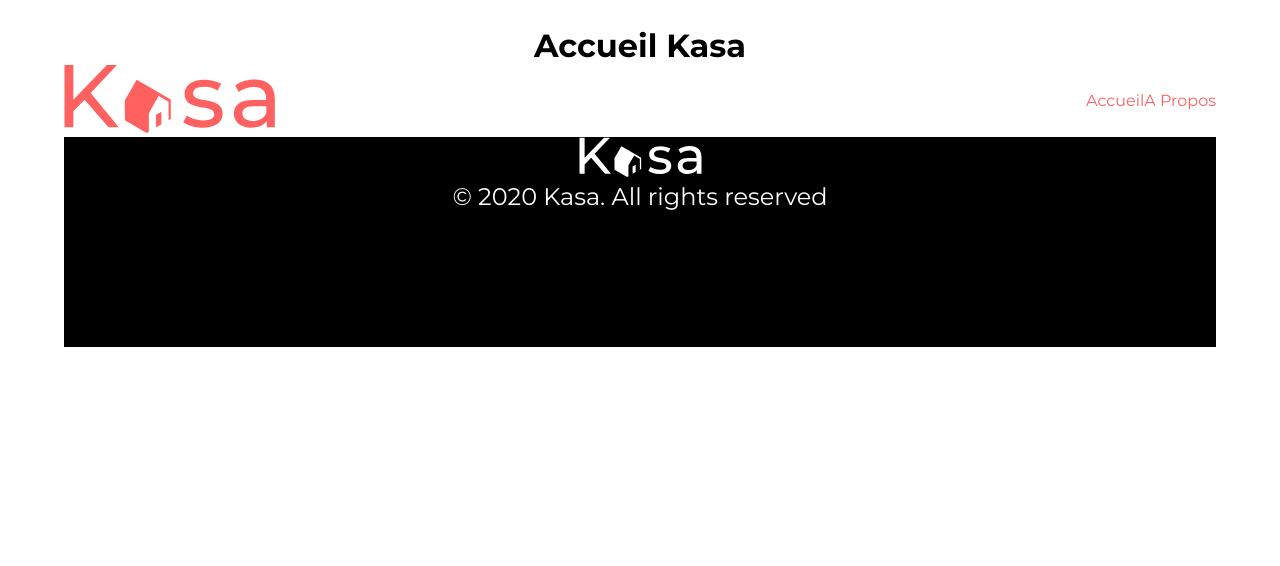
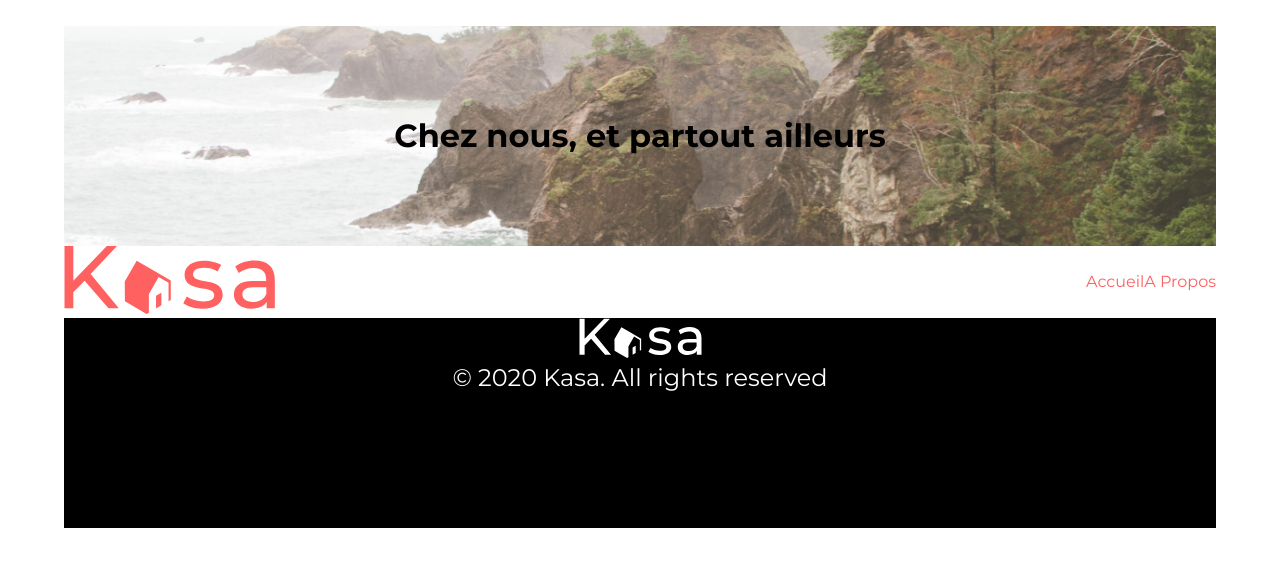
Before and after one commit to Rostishkin/Projet06-React-App-Kasa, a React (Create React App) app in the folder kasa/: page / in a window 1280 px wide. Shown: the top 566 px of the page. Built offline with nearby package versions, Linux system fonts and the light colour scheme.

Commit message:
images banner home & about + mise en place banner home
ajout des images home & about
mise en place de banner page Home

```diff
--- /dev/null
+++ b/kasa/src/components/HomeBanner.js
@@ -0,0 +1,11 @@
+import '../style/HomeBanner.css';
+
+export default function HomeBanner({children}) {
+
+    return (
+        <div className='banner-img'>
+            <div className='banner-cover'/>
+            {children}
+        </div>
+    )
+}
--- a/kasa/src/pages/Home.js
+++ b/kasa/src/pages/Home.js
@@ -1,7 +1,13 @@
+import { Link } from "react-router-dom";
+import HomeBanner from "../components/HomeBanner";
+
+
 export default function Home() {
     return (
-        <div>
-            <h1>Accueil Kasa</h1>
-        </div>
+        <main>
+            <HomeBanner>
+                <h1 className="banner-title">Chez nous, et partout ailleurs</h1>
+            </HomeBanner>
+        </main>
     )
 }
--- a/kasa/src/routes/Router.js
+++ b/kasa/src/routes/Router.js
@@ -1,3 +1,4 @@
+//Mise en place de router
 import {Routes, Route} from "react-router-dom";
 import Home from "../pages/Home";
 import About from "../pages/About";
--- /dev/null
+++ b/kasa/src/style/Home.css
@@ -0,0 +1,5 @@
+.banner-title{
+    color: #FFFFFF;
+    font-size: 48px;
+    font-weight: 500;
+}
--- /dev/null
+++ b/kasa/src/style/HomeBanner.css
@@ -0,0 +1,10 @@
+.banner-img{
+    display: flex;
+    justify-content: center;
+    position: relative;
+    align-items: center;
+    background-image: url('../assets/home-banner.png');
+    background-size: cover;
+    background-position: center;
+    height: 220px;
+}
```
Also changed, not shown: kasa/src/assets/about-banner.png (added), kasa/src/assets/home-banner.png (added).
